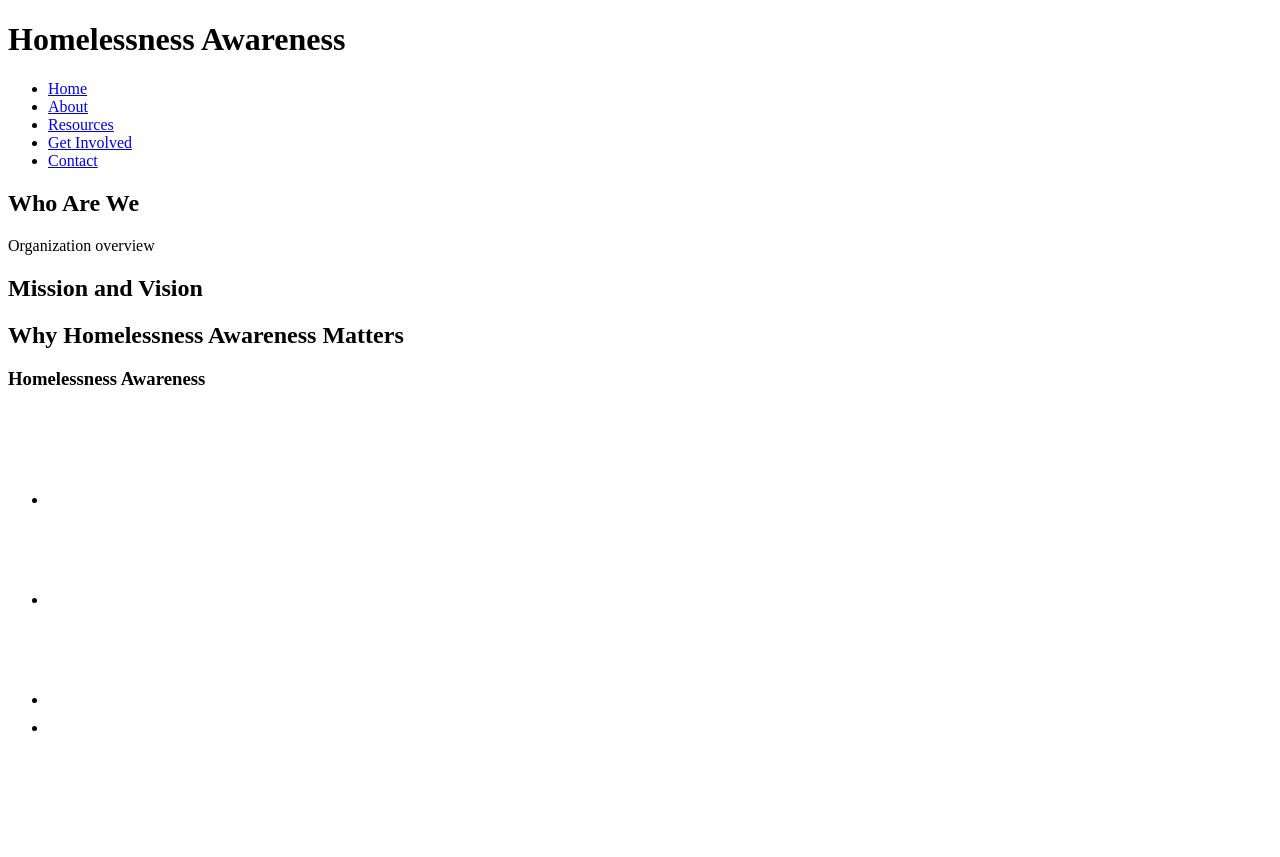
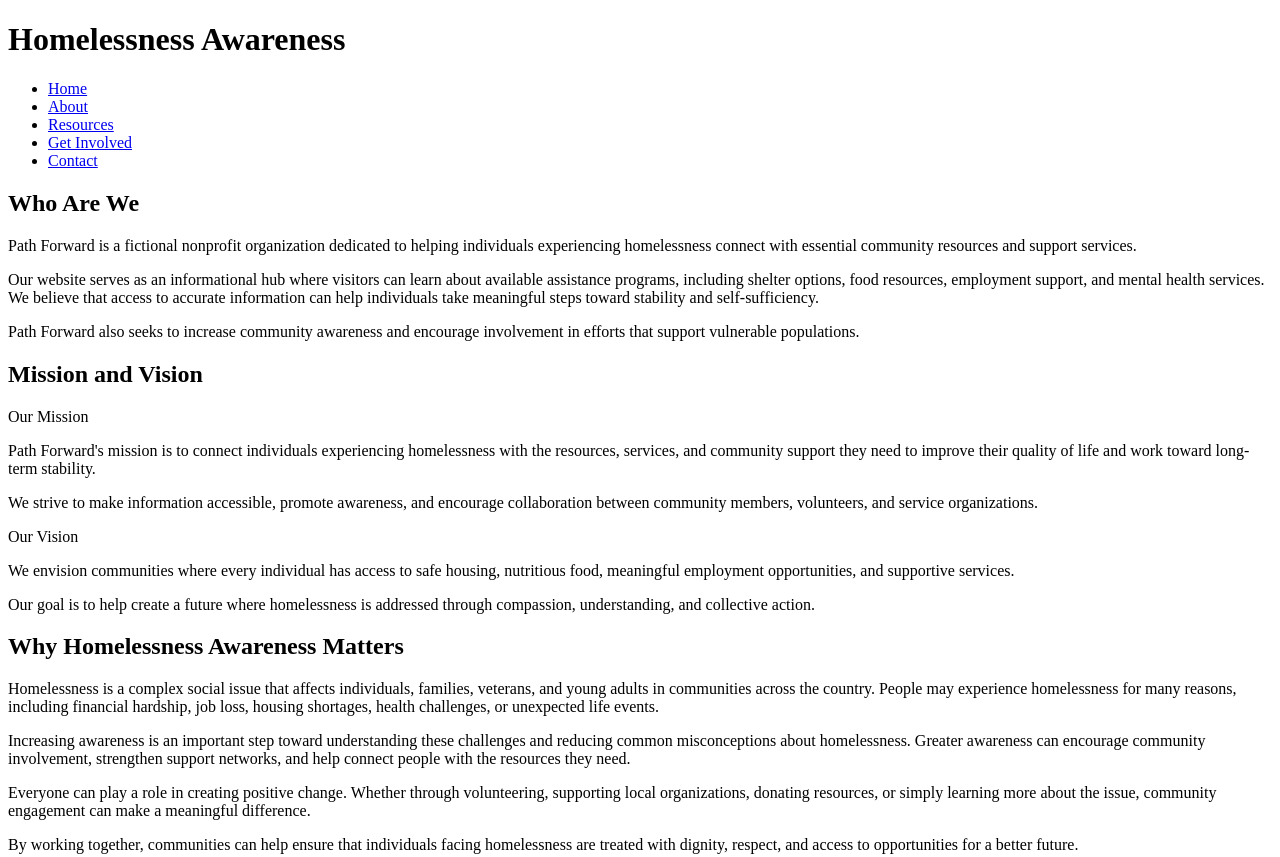
Before and after one commit to xliu-lerma/path_forward, a plain HTML site: page root/about.html in a window 1280 px wide. Shown: the top 857 px of the page. Before the commit the page ends 800 px from the top, so only its background shows below. Drawn offline with Linux system fonts and the light colour scheme.

Commit message:
added about page content

```diff
--- a/root/about.html
+++ b/root/about.html
@@ -21,15 +21,32 @@
 
         <section>
             <h2>Who Are We</h2>
-            Organization overview
+            <p>Path Forward is a fictional nonprofit organization dedicated to helping individuals experiencing homelessness connect with essential community resources and support services.</p>
+            <p>Our website serves as an informational hub where visitors can learn about available assistance programs, including shelter options, food resources, employment support, and mental health services. We believe that access to accurate information can help individuals take meaningful steps toward stability and self-sufficiency.</p>
+            <p>Path Forward also seeks to increase community awareness and encourage involvement in efforts that support vulnerable populations.</p>
         </section>
 
         <section>
             <h2>Mission and Vision</h2>
+            <div>
+                <span>Our Mission</span>
+                <p>Path Forward's mission is to connect individuals experiencing homelessness with the resources, services, and community support they need to improve their quality of life and work toward long-term stability.</p>
+                <p>We strive to make information accessible, promote awareness, and encourage collaboration between community members, volunteers, and service organizations.</p>
+            </div>
+
+            <div>
+                <span>Our Vision</span>
+                <p>We envision communities where every individual has access to safe housing, nutritious food, meaningful employment opportunities, and supportive services.</p>
+                <p>Our goal is to help create a future where homelessness is addressed through compassion, understanding, and collective action.</p>
+            </div>
         </section>
 
         <section>
             <h2>Why Homelessness Awareness Matters</h2>
+            <p>Homelessness is a complex social issue that affects individuals, families, veterans, and young adults in communities across the country. People may experience homelessness for many reasons, including financial hardship, job loss, housing shortages, health challenges, or unexpected life events.</p>
+            <p>Increasing awareness is an important step toward understanding these challenges and reducing common misconceptions about homelessness. Greater awareness can encourage community involvement, strengthen support networks, and help connect people with the resources they need.</p>
+            <p>Everyone can play a role in creating positive change. Whether through volunteering, supporting local organizations, donating resources, or simply learning more about the issue, community engagement can make a meaningful difference.</p>
+            <p>By working together, communities can help ensure that individuals facing homelessness are treated with dignity, respect, and access to opportunities for a better future.</p>
         </section>
 
         <footer>
```
